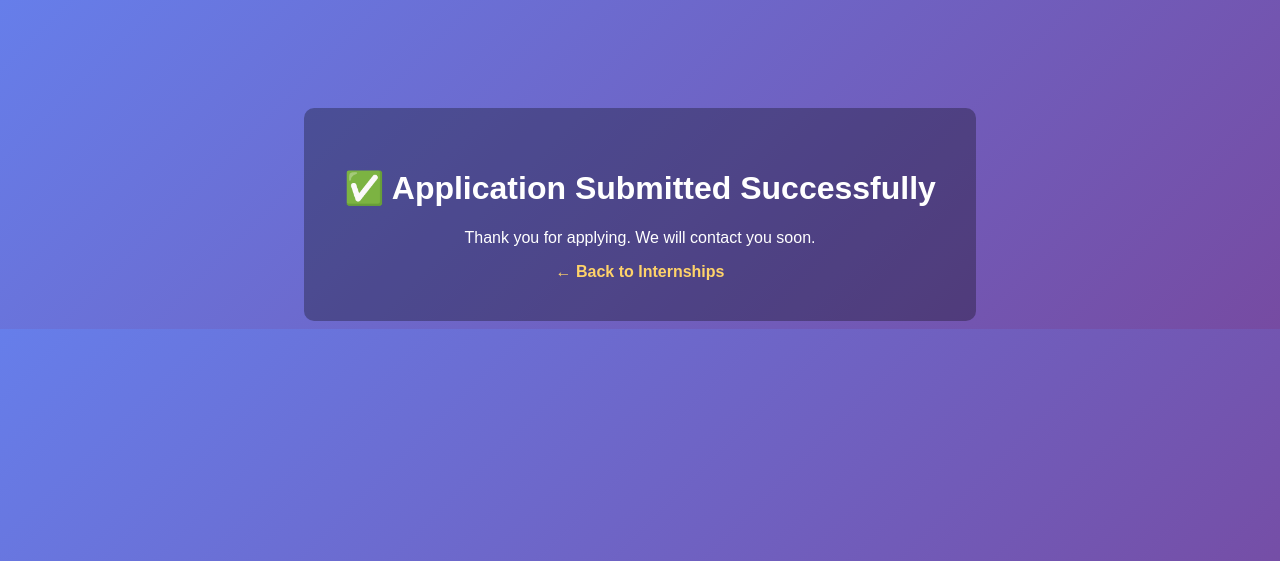
After one commit to Prince1587/Student-Internship-Management-Portal, a Django app: page /success/ in a window 1280 px wide. The commit adds this page. Shown: the top 561 px of the page. Run offline with Django 4.2, Linux system fonts and the light colour scheme.

```diff
--- a/internships/urls.py
+++ b/internships/urls.py
@@ -1,5 +1,6 @@
 from django.urls import path
 from .views import internship_list
+from . import views
 
 urlpatterns = [
     path('', internship_list, name='home'),
@@ -10,7 +11,7 @@ from django.urls import path
 from .views import internship_list, apply_internship
 
 urlpatterns = [
-    path('', internship_list),
-    path('internships/', internship_list),
-    path('apply/<int:internship_id>/', apply_internship),
+    path('', views.internship_list, name='internship_list'),
+    path('apply/<int:internship_id>/', views.apply_internship, name='apply_internship'),
+    path('success/', views.application_success, name='application_success'),
 ]
--- a/internships/views.py
+++ b/internships/views.py
@@ -19,6 +19,12 @@ def apply_internship(request, internship_id):
             address=request.POST.get('address'),
             resume=request.FILES.get('resume')
         )
-        return redirect('/success/')
+
+        return redirect('application_success')
 
     return render(request, 'apply_internship.html', {'internship': internship})
+
+from django.shortcuts import render
+
+def application_success(request):
+    return render(request, 'internships/success.html')
--- a/static/css/style.css
+++ b/static/css/style.css
@@ -74,7 +74,7 @@ body {
 }
 
 .btn-primary {
-    background: #2c5364;
+    background: #4b798d;
     color: white;
     padding: 10px 16px;
     border-radius: 6px;
--- /dev/null
+++ b/templates/internships/success.html
@@ -0,0 +1,33 @@
+<!DOCTYPE html>
+<html>
+<head>
+    <title>Application Submitted</title>
+    <style>
+        body {
+            font-family: Arial, sans-serif;
+            background: linear-gradient(135deg, #667eea, #764ba2);
+            color: white;
+            text-align: center;
+            padding-top: 100px;
+        }
+        .card {
+            background: rgba(0,0,0,0.3);
+            padding: 40px;
+            border-radius: 10px;
+            display: inline-block;
+        }
+        a {
+            color: #ffd369;
+            text-decoration: none;
+            font-weight: bold;
+        }
+    </style>
+</head>
+<body>
+    <div class="card">
+        <h1>✅ Application Submitted Successfully</h1>
+        <p>Thank you for applying. We will contact you soon.</p>
+        <a href="{% url 'internship_list' %}">← Back to Internships</a>
+    </div>
+</body>
+</html>
```
Also changed, not shown: internships/migrations/0001_initial.py, internships/migrations/0002_application.py (deleted).
